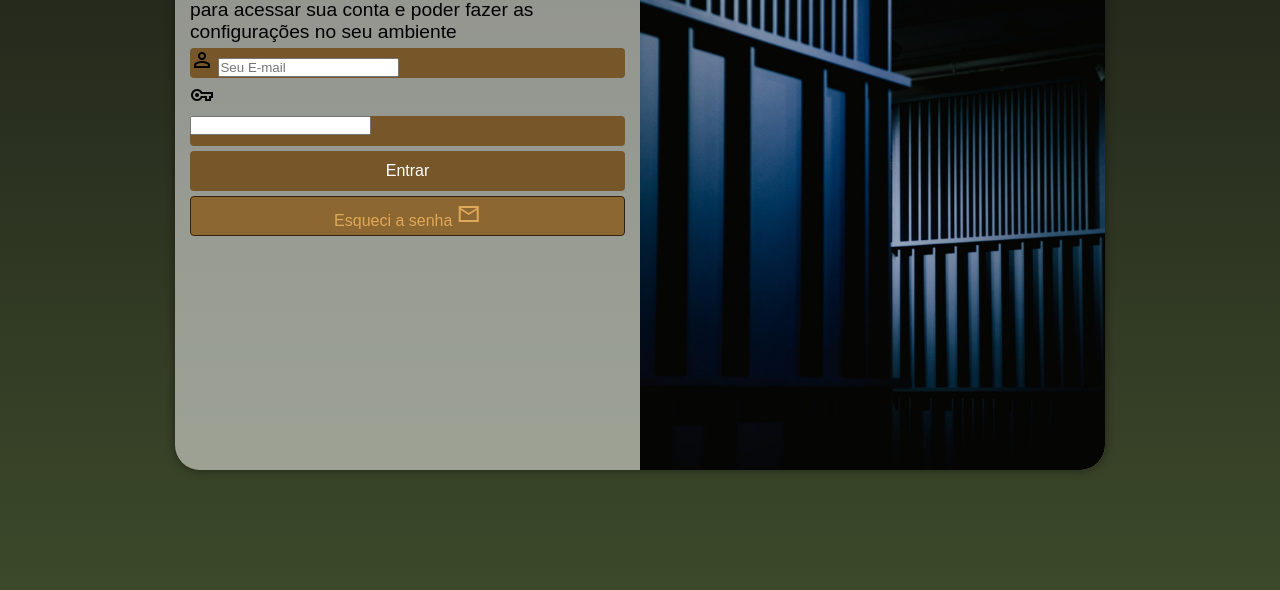
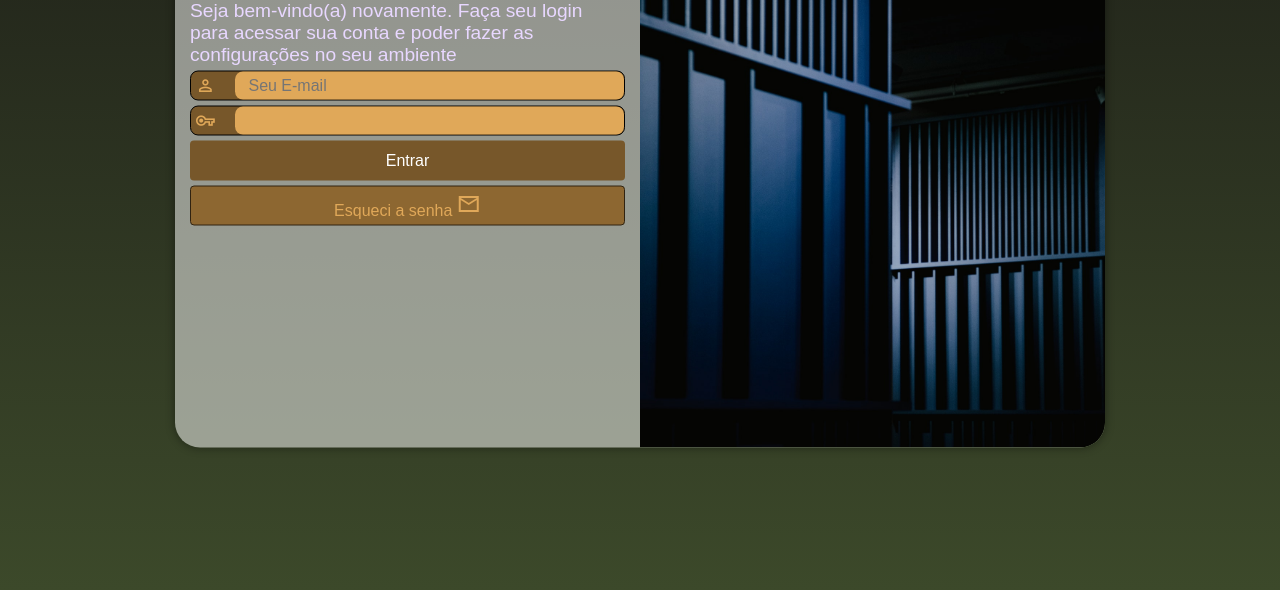
Before and after one commit to Filipsant/projeto-login, a plain HTML site: page index.html in a window 1280 px wide. Shown: the part 210-800 px from the top of the page. Drawn offline with nearby package versions, Linux system fonts and the light colour scheme.

Commit message:
finalizei projeto login

```diff
--- a/estilos/style.css
+++ b/estilos/style.css
@@ -22,6 +22,7 @@ body, html{
     background-color:#1d1e18;
     width: 100vw;
     height: 100vh;
+
 }
 
 main{
@@ -39,7 +40,7 @@ section#login{
     transform: translate(-50%, -50%);
     background-color:rgba(255, 255, 255, 0.507);
     width: 250px;
-    height: 560px;
+    height: 515px;
     border-radius: 25px;
     box-shadow: 0px 0px  10px rgba(0, 0, 0, 0.432);
 
@@ -62,22 +63,54 @@ section#login > div#formulario{
 div#formulario > h1 {
     text-align: center;
     margin-bottom: 15px;
+    color: #e8d7ff;
 }
 
 div#formulario > p {
     font-size: 0.8em;
+    color :#e8d7ff;
 }
 
 
 form > div.campo{
     background-color: #77572a;
+    border: 1px solid;
     width: 100%;
     height: 30px;
-    border-radius: 4px;
+    border-radius: 8px;
     margin: 5px 0px;
 }
 div.campo > label{
     display: none;
+}
+
+div.campo > span{
+    color: #e0a859;
+    font-size: 1.3em;
+    width: 40px;
+   padding: 4px;
+   border-radius: 6px;
+}
+
+
+div.campo > input{
+    background-color: #e0a859 ;
+    font-size: 1em;
+    width: calc(100% - 44.5px);
+    transform: translateY(-5px);
+
+
+
+    height: 100%;
+    border: 0;
+    border-radius: 8px;
+    padding: 13px;
+
+
+}
+
+div.campo > input:focus-within{
+    background-color:#e8d7ff ;
 }
 
 
--- a/index.html
+++ b/index.html
@@ -26,15 +26,16 @@
               <input type="email" name="login" id="ilogin" placeholder="Seu E-mail" autocomplete="email" required minlength="8" maxlength="50">
               <label for="ilogin">Login</label>
             </div>
-            <span class="material-symbols-sharp">
-                vpn_key
-                </span>
+
             <div class="campo">
+                <span class="material-symbols-sharp">
+                    vpn_key
+                    </span>
               <input type="password" name="senha" id="isenha" autocomplete="current-password" required minlength="5" max="20">
               <label for="isenha">Senha</label>
             </div>
             <input type="submit" value="Entrar">
-            <a href="esqueci.html" class="botao">Esqueci a senha <i class="material-symbols-sharp">mail
+            <a href="esqueci.html"class= "botao" >Esqueci a senha <i class="material-symbols-sharp">mail
             </i></a>
             </form>
           </div>
```
